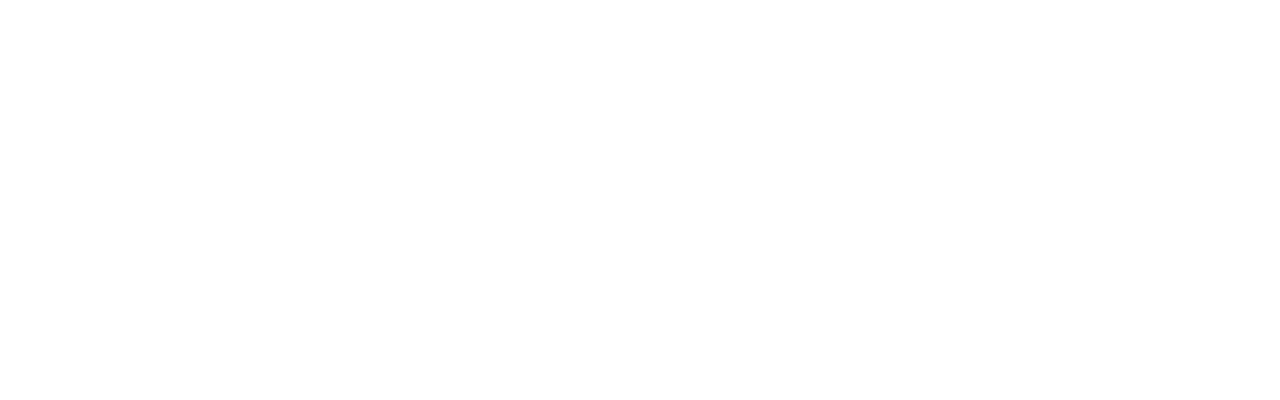
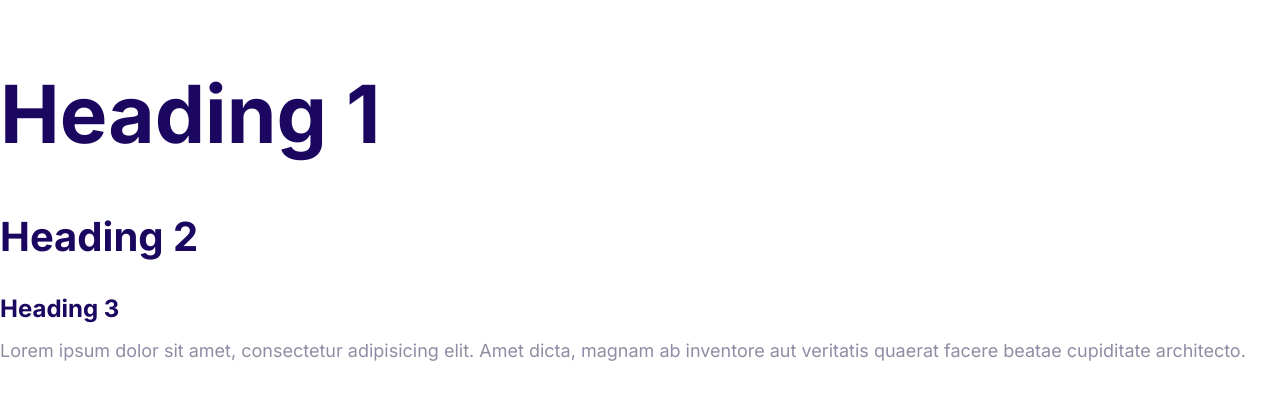
Before and after one commit to Daoud-babaammi/Doushify, a plain HTML site: page index.html in a window 1280 px wide. Drawn offline with Linux system fonts and the light colour scheme.

Commit message:
Define the styles for the fonts.

```diff
--- a/css/styles.css
+++ b/css/styles.css
@@ -5,3 +5,47 @@
     --color-headings: #1b0760;
     --color-body: #918ca4;
 }
+html {
+    font-size: 62.5%;
+}
+body {
+    font-family: 'Inter', Arial, Helvetica, sans-serif;
+    color: var(--color-body);
+    font-size: 2.4rem;
+    line-height: 1.5;
+}
+
+h1, h2, h3 {
+    color: var(--color-headings);
+    margin-bottom: 1rem;
+}
+
+h1 {
+    font-size: 7rem;
+}
+h2 {
+    font-size: 4rem;
+}
+h3 {
+    font-size: 3rem;
+
+}
+
+p {
+    margin-top: 0;
+}
+
+@media screen and (min-width: 1024px) {
+    body {
+        font-size: 1.8rem;
+    }
+    h1 {
+        font-size: 8rem;
+    }
+    h2 {
+        font-size: 4rem;
+    }
+    h3 {
+        font-size: 2.4rem;
+    }
+}
--- a/index.html
+++ b/index.html
@@ -5,8 +5,23 @@
     <meta http-equiv="X-UA-Compatible" content="IE=edge" />
     <meta name="viewport" content="width=device-width, initial-scale=1.0" />
     <title>Document</title>
+    <link rel="preconnect" href="https://fonts.googleapis.com" />
+    <link rel="preconnect" href="https://fonts.gstatic.com" crossorigin />
+    <link
+      href="https://fonts.googleapis.com/css2?family=Inter:wght@400;700&display=swap"
+      rel="stylesheet"
+    />
     <link rel="stylesheet" href="/css/normalize.css" />
     <link rel="stylesheet" href="/css/styles.css" />
   </head>
-  <body></body>
+  <body>
+    <h1>Heading 1</h1>
+    <h2>Heading 2</h2>
+    <h3>Heading 3</h3>
+    <p>
+      Lorem ipsum dolor sit amet, consectetur adipisicing elit. Amet dicta,
+      magnam ab inventore aut veritatis quaerat facere beatae cupiditate
+      architecto.
+    </p>
+  </body>
 </html>
```
